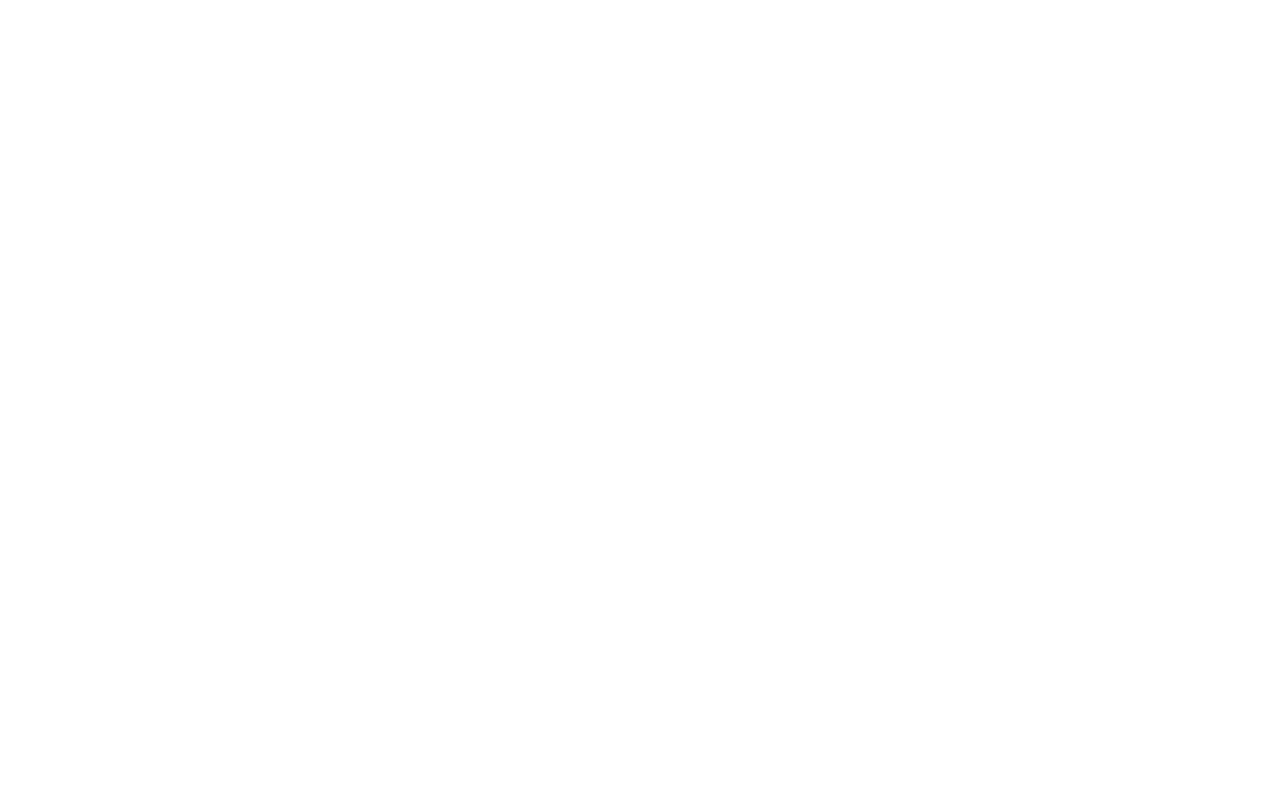
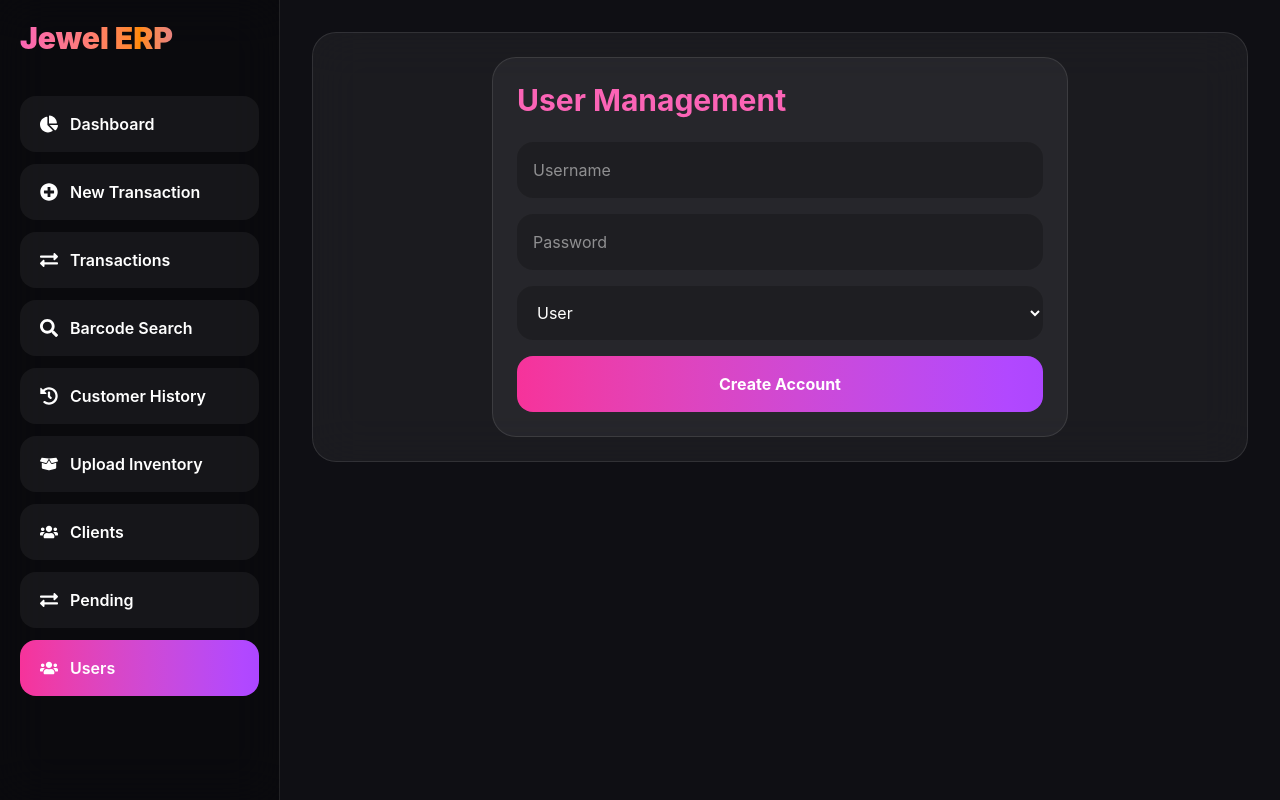
Before and after one commit to jewellerybalaraam/jewel-tracker, a React (Vite) app in the folder client/: page /users in a window 1280 px wide. Before the commit this address had no page. Built offline with nearby package versions, Linux system fonts and the light colour scheme; sample sign-in values are in the browser's storage.

Commit message:
new admin features

```diff
--- a/client/src/App.jsx
+++ b/client/src/App.jsx
@@ -2,6 +2,7 @@
   BrowserRouter,
   Routes,
   Route,
+  Navigate,
 } from "react-router-dom";
 
 import MainLayout from "./layout/MainLayout";
@@ -14,53 +15,107 @@
 import UploadInventory from "./pages/UploadInventory";
 import Clients from "./pages/Clients";
 import PendingClients from "./pages/PendingClients";
+import Login from "./pages/Login";
+import UserManagement from "./pages/UserManagement";
+
+function ProtectedRoute({
+  children,
+}) {
+
+  const token =
+    localStorage.getItem("token");
+
+  if (!token) {
+    return <Navigate to="/login" />;
+  }
+
+  return children;
+}
 
 function App() {
 
   return (
+
     <BrowserRouter>
 
       <Routes>
 
-        <Route path="/" element={<MainLayout />}>
+        {/* LOGIN */}
+
+        <Route
+          path="/login"
+          element={<Login />}
+        />
+
+        {/* PROTECTED */}
+
+        <Route
+          path="/"
+          element={
+            <ProtectedRoute>
+              <MainLayout />
+            </ProtectedRoute>
+          }
+        >
 
           <Route
             index
             element={<Dashboard />}
           />
-          <Route
-  path="/upload-inventory"
-  element={<UploadInventory />}
-/>
+
           <Route
             path="new"
-            element={<NewTransaction />}
+            element={
+              <NewTransaction />
+            }
           />
 
           <Route
             path="transactions"
-            element={<Transactions />}
+            element={
+              <Transactions />
+            }
           />
 
           <Route
             path="barcode-search"
-            element={<BarcodeSearch />}
+            element={
+              <BarcodeSearch />
+            }
           />
 
           <Route
             path="customer-history"
-            element={<CustomerHistory />}
+            element={
+              <CustomerHistory />
+            }
           />
 
           <Route
-  path="/clients"
-  element={<Clients />}
-/>
+            path="upload-inventory"
+            element={
+              <UploadInventory />
+            }
+          />
 
-<Route
-  path="/pending-clients"
-  element={<PendingClients />}
-/>
+          <Route
+            path="clients"
+            element={<Clients />}
+          />
+
+          <Route
+            path="pending-clients"
+            element={
+              <PendingClients />
+            }
+          />
+
+          <Route
+            path="users"
+            element={
+              <UserManagement />
+            }
+          />
 
         </Route>
 
--- a/client/src/layout/Sidebar.jsx
+++ b/client/src/layout/Sidebar.jsx
@@ -4,6 +4,8 @@
   FaExchangeAlt,
   FaSearch,
   FaHistory,
+  FaUsers,
+  FaBoxOpen,
 } from "react-icons/fa";
 
 import {
@@ -13,9 +15,15 @@
 
 function Sidebar() {
 
-  const location = useLocation();
+  const location =
+    useLocation();
+
+  const user = JSON.parse(
+    localStorage.getItem("user")
+  );
 
   const menus = [
+
     {
       name: "Dashboard",
       path: "/",
@@ -45,93 +53,59 @@
       path: "/customer-history",
       icon: <FaHistory />,
     },
+
     {
       name: "Upload Inventory",
       path: "/upload-inventory",
-  icon: <FaPlusCircle />
+      icon: <FaBoxOpen />,
     },
+
     {
       name: "Clients",
       path: "/clients",
+      icon: <FaUsers />,
     },
+
     {
       name: "Pending",
       path: "/pending-clients",
-}
+      icon: <FaExchangeAlt />,
+    },
+
+    ...(user?.role === "admin"
+      ? [
+          {
+            name: "Users",
+            path: "/users",
+            icon: <FaUsers />,
+          },
+        ]
+      : []),
   ];
 
   return (
 
-    <div
-      className="
-      w-full
-      lg:w-[280px]
-      bg-black/30
-      backdrop-blur-xl
-      border-b
-      lg:border-b-0
-      lg:border-r
-      border-white/10
-      p-4
-      lg:min-h-screen
-      "
-    >
+    <div className="w-full md:w-[280px] bg-black/30 backdrop-blur-xl border-r border-white/10 p-5 md:min-h-screen">
 
-      <h1
-        className="
-        text-3xl
-        font-black
-        bg-gradient-to-r
-        from-pink-400
-        via-orange-400
-        to-purple-500
-        bg-clip-text
-        text-transparent
-        mb-6
-        text-center
-        lg:text-left
-        "
-      >
+      <h1 className="text-3xl font-black bg-gradient-to-r from-pink-400 via-orange-400 to-purple-500 bg-clip-text text-transparent mb-10">
         Jewel ERP
       </h1>
 
-      <div
-        className="
-        flex
-        lg:flex-col
-        gap-3
-        overflow-x-auto
-        lg:overflow-visible
-        scrollbar-hide
-        pb-2
-        "
-      >
+      <div className="flex md:flex-col gap-3 overflow-x-auto md:overflow-visible">
 
-        {menus.map((menu, index) => (
+        {menus.map(
+          (menu, index) => (
 
             <Link
               key={index}
               to={menu.path}
-
-            className={`
-              flex
-              items-center
-              gap-3
-              px-5
-              py-4
-              rounded-2xl
-              transition-all
-              whitespace-nowrap
-              min-w-[220px]
-              lg:min-w-full
-              flex-shrink-0
-
+              className={`flex items-center gap-3 px-5 py-4 rounded-2xl transition-all whitespace-nowrap
               ${
-                location.pathname === menu.path
-                  ? "bg-gradient-to-r from-pink-500 to-purple-500 shadow-lg"
+                location.pathname ===
+                menu.path
+                  ? "bg-gradient-to-r from-pink-500 to-purple-500"
                   : "bg-white/5 hover:bg-white/10"
-              }
-            `}
+              }`}
             >
 
               <span className="text-lg">
@@ -144,7 +118,8 @@
 
             </Link>
 
-        ))}
+          )
+        )}
 
       </div>
 
--- a/client/src/pages/Login.jsx
+++ b/client/src/pages/Login.jsx
@@ -15,10 +15,34 @@
   const [password, setPassword] =
     useState("");
 
+  const getDeviceId = () => {
+
+    let deviceId =
+      localStorage.getItem(
+        "deviceId"
+      );
+
+    if (!deviceId) {
+
+      deviceId =
+        crypto.randomUUID();
+
+      localStorage.setItem(
+        "deviceId",
+        deviceId
+      );
+    }
+
+    return deviceId;
+  };
+
   const handleLogin =
     async () => {
 
       try {
+
+        const deviceId =
+          getDeviceId();
 
         const res =
           await axios.post(
@@ -26,6 +50,7 @@
             {
               username,
               password,
+              deviceId,
             }
           );
 
@@ -47,7 +72,11 @@
 
         console.log(error);
 
-        alert("Login Failed");
+        alert(
+          error?.response?.data
+            ?.message ||
+            "Login Failed"
+        );
       }
     };
 
@@ -88,7 +117,9 @@
           />
 
           <button
-            onClick={handleLogin}
+            onClick={
+              handleLogin
+            }
             className="w-full bg-gradient-to-r from-pink-500 to-purple-500 py-4 rounded-2xl font-bold"
           >
             Login
--- /dev/null
+++ b/client/src/pages/UserManagement.jsx
@@ -0,0 +1,121 @@
+import { useState } from "react";
+
+import axios from "axios";
+
+function UserManagement() {
+
+  const [username, setUsername] =
+    useState("");
+
+  const [password, setPassword] =
+    useState("");
+
+  const [role, setRole] =
+    useState("user");
+
+  const handleCreateUser =
+    async () => {
+
+      try {
+
+        await axios.post(
+          `${import.meta.env.VITE_API_URL}/api/auth/register`,
+          {
+            username,
+            password,
+            role,
+          }
+        );
+
+        alert(
+          `${role} Created`
+        );
+
+        setUsername("");
+        setPassword("");
+        setRole("user");
+
+      } catch (error) {
+
+        console.log(error);
+
+        alert(
+          "Failed To Create User"
+        );
+      }
+    };
+
+  return (
+
+    <div className="p-6">
+
+      <div className="bg-white/5 p-6 rounded-3xl border border-white/10 max-w-xl mx-auto">
+
+        <h1 className="text-3xl font-bold text-pink-400 mb-6">
+          User Management
+        </h1>
+
+        <div className="space-y-4">
+
+          <input
+            type="text"
+            placeholder="Username"
+            value={username}
+            onChange={(e) =>
+              setUsername(
+                e.target.value
+              )
+            }
+            className="w-full p-4 rounded-2xl bg-black/20"
+          />
+
+          <input
+            type="password"
+            placeholder="Password"
+            value={password}
+            onChange={(e) =>
+              setPassword(
+                e.target.value
+              )
+            }
+            className="w-full p-4 rounded-2xl bg-black/20"
+          />
+
+          <select
+            value={role}
+            onChange={(e) =>
+              setRole(
+                e.target.value
+              )
+            }
+            className="w-full p-4 rounded-2xl bg-black/20"
+          >
+
+            <option value="user">
+              User
+            </option>
+
+            <option value="admin">
+              Admin
+            </option>
+
+          </select>
+
+          <button
+            onClick={
+              handleCreateUser
+            }
+            className="w-full bg-gradient-to-r from-pink-500 to-purple-500 py-4 rounded-2xl font-bold"
+          >
+            Create Account
+          </button>
+
+        </div>
+
+      </div>
+
+    </div>
+  );
+}
+
+export default UserManagement;
```
Also changed, not shown: 2 other files (tests, documents, lock files or other folders). Lines whose indentation alone changed are shown as unchanged.
